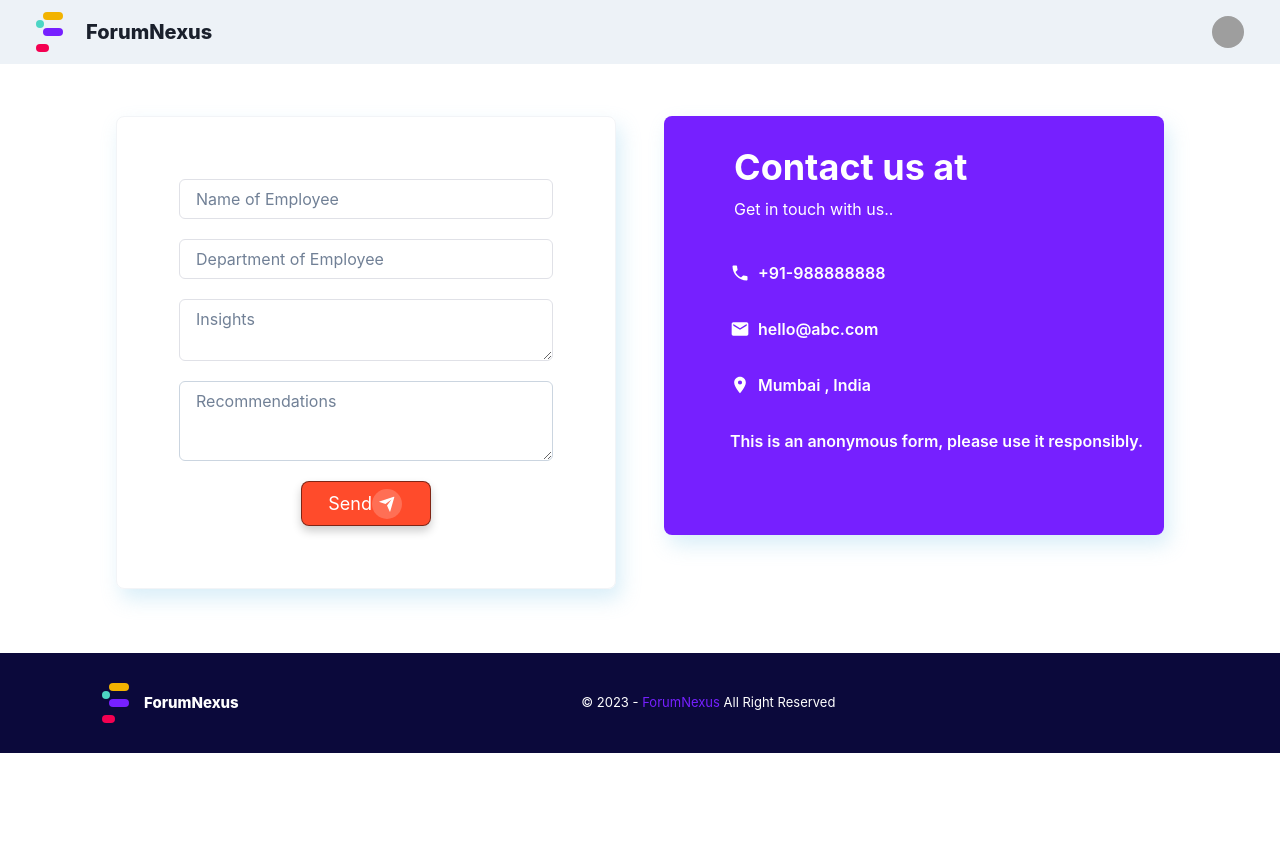
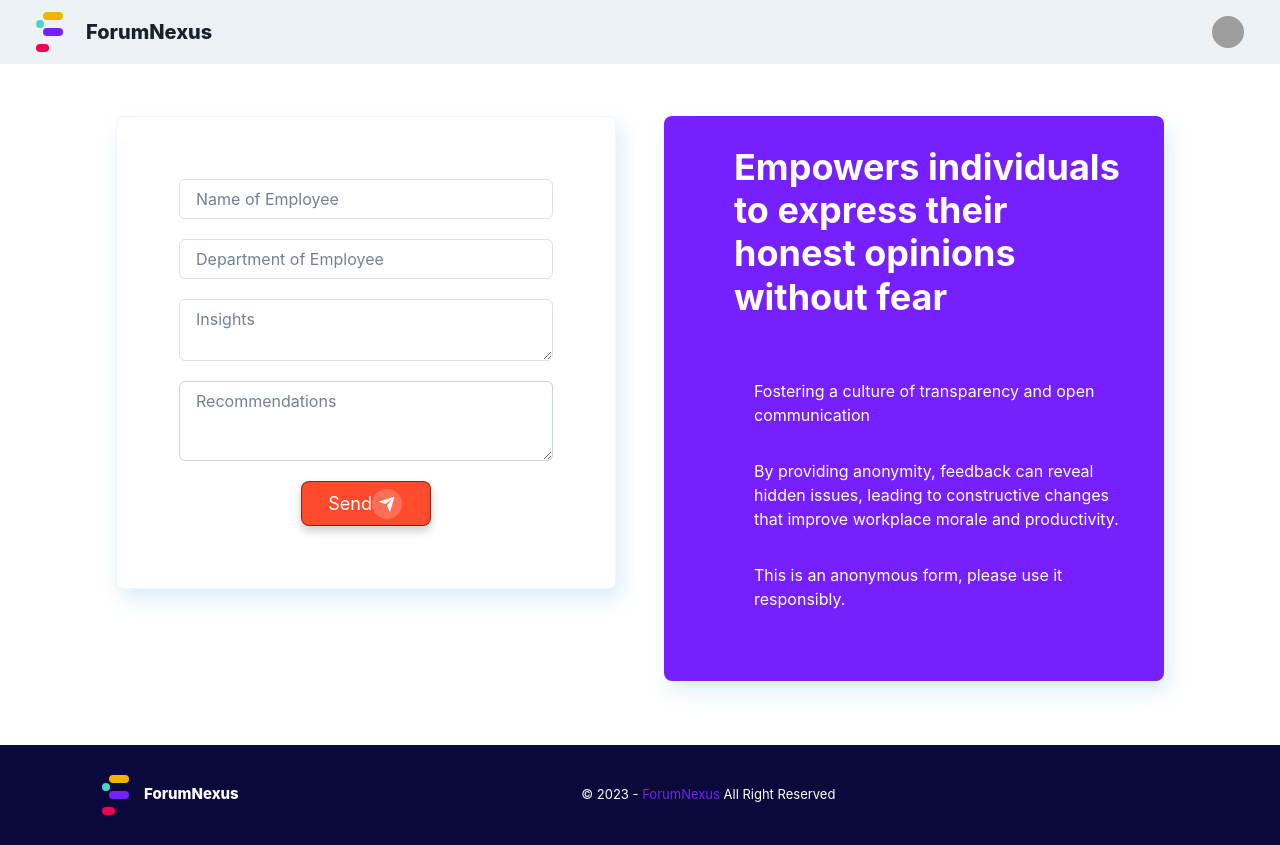
Before and after one commit to AayushBhagat256/storm_bitbucket, a React (Vite) app: page /empForm in a window 1280 px wide. Before the commit the page ends 800 px from the top, so only its background shows below. Built offline with nearby package versions, Linux system fonts and the light colour scheme; grey boxes are pictures that could not be loaded; a web font is replaced by a local one.

Commit message:
editingdone

```diff
--- a/src/components/Sections/Contact.jsx
+++ b/src/components/Sections/Contact.jsx
@@ -12,11 +12,11 @@ export default function Contact() {
         <div className="container">
           <HeaderInfo>
             <h1 className="font40 extraBold">Let's get in touch</h1>
-            <p className="font13">
+            {/* <p className="font13">
               Lorem ipsum dolor sit amet, consetetur sadipscing elitr, sed diam nonumy eirmod tempor invidunt ut
               <br />
               labore et dolore magna aliquyam erat, sed diam voluptua.
-            </p>
+            </p> */}
           </HeaderInfo>
           <div className="row" style={{ paddingBottom: "30px" }}>
             <div className="col-xs-12 col-sm-12 col-md-6 col-lg-6">
--- a/src/components/Sections/Pricing.jsx
+++ b/src/components/Sections/Pricing.jsx
@@ -10,19 +10,19 @@ export default function Pricing() {
         <div className="container">
           <HeaderInfo>
             <h1 className="font40 extraBold">Check Our Pricing</h1>
-            <p className="font13">
+            {/* <p className="font13">
               Lorem ipsum dolor sit amet, consetetur sadipscing elitr, sed diam nonumy eirmod tempor invidunt ut
               <br />
               labore et dolore magna aliquyam erat, sed diam voluptua.
-            </p>
+            </p> */}
           </HeaderInfo>
           <TablesWrapper className="flexSpaceNull">
             <TableBox>
               <PricingTable
                 icon="roller"
-                price="$29,99/mo"
+                price=" ₹29,99/mo"
                 title="Starter"
-                text="Lorem ipsum dolor sit amet, consetetur sadipscing elitr, sed diam nonumy eirmod tempor."
+                // text="Lorem ipsum dolor sit amet, consetetur sadipscing elitr, sed diam nonumy eirmod tempor."
                 offers={[
                   { name: "Product Offer", cheked: true },
                   { name: "Offer", cheked: true },
@@ -36,9 +36,9 @@ export default function Pricing() {
             <TableBox>
               <PricingTable
                 icon="monitor"
-                price="$49,99/mo"
+                price=" ₹49,99/mo"
                 title="Basic"
-                text="Lorem ipsum dolor sit amet, consetetur sadipscing elitr, sed diam nonumy eirmod tempor."
+                // text="Lorem ipsum dolor sit amet, consetetur sadipscing elitr, sed diam nonumy eirmod tempor."
                 offers={[
                   { name: "Product Offer", cheked: true },
                   { name: "Offer", cheked: true },
@@ -52,9 +52,9 @@ export default function Pricing() {
             <TableBox>
               <PricingTable
                 icon="browser"
-                price="$59,99/mo"
+                price=" ₹59,99/mo"
                 title="Golden"
-                text="Lorem ipsum dolor sit amet, consetetur sadipscing elitr, sed diam nonumy eirmod tempor."
+                // text="Lorem ipsum dolor sit amet, consetetur sadipscing elitr, sed diam nonumy eirmod tempor."
                 offers={[
                   { name: "Product Offer", cheked: true },
                   { name: "Offer", cheked: true },
--- a/src/components/Sections/Services.jsx
+++ b/src/components/Sections/Services.jsx
@@ -62,10 +62,9 @@ export default function Services() {
             <Advertising className="flexSpaceCenter">
               <AddLeft>
                 <h4 className="font15 semiBold">A few words about company</h4>
-                <h2 className="font40 extraBold">A Study of Creativity</h2>
+                <h2 className="font40 extraBold">We are a company of IDEAS and IDOLS</h2>
                 <p className="font12">
-                  Lorem ipsum dolor sit amet, consetetur sadipscing elitr, sed diam nonumy eirmod tempor invidunt ut labore et dolore magna aliquyam erat, sed
-                  diam voluptua. At vero eos et accusam et justo duo dolores et ea rebum.
+                Embracing creativity and expertise, we blend IDEAS and IDOLS seamlessly at our digital hub. As your one-stop solution, we transform concepts into captivating digital forms, defining excellence in every creation.
                 </p>
                 <ButtonsRow className="flexNullCenter" style={{ margin: "30px 0"}}>
                   <div style={{ width: "190px" }}>
--- a/src/screens/employeeFeedback/EmpForm.jsx
+++ b/src/screens/employeeFeedback/EmpForm.jsx
@@ -234,53 +234,22 @@ export default function ContactEmpForm() {
 
                                     <WrapItem color={'white'}>
                                         <Box bg={'linear-gradient(180deg, #7620ff 0%, #7620ff 100%)'} boxShadow={'5px 10px 20px 0px rgba(129, 198, 232, 0.30)'} className='infobox' borderRadius={'lg'} id='conbox'  >
-                                            <Heading ml={'40px'} color={'white'} >Contact us at</Heading>
-                                            <Text ml={'40px'} color={'white'} mt={{ sm: 2, md: 2, lg: 2 }} >
-                                                Get in touch with us..
-                                            </Text>
+                                            <Heading ml={'40px'} color={'white'} >Empowers individuals to express their honest opinions without fear</Heading>
+                                            <br />
+
                                             <Box marginTop={0} id='box123' py={{ base: 5, sm: 5, md: 8, lg: 10 }}>
-                                                <VStack pl={0} ml={{ base: 0, md: 5 }} align={'flex-start'} spacing={2} >
-                                                    <Button
-                                                        size="md"
-                                                        height="48px"
-                                                        width="auto"
-                                                        variant="ghost"
-                                                        color={'white'}
-                                                        _hover={{ border: '2px solid #1C6FEB' }}
-                                                        leftIcon={<MdPhone size="20px" />}>
-                                                        +91-988888888
-                                                    </Button>
-                                                    <Button
-                                                        size="md"
-                                                        height="48px"
-                                                        width="auto"
-                                                        variant="ghost"
-                                                        color={'white'}
-                                                        _hover={{ border: '2px solid #1C6FEB' }}
-                                                        leftIcon={<MdEmail size="20px" />}>
-                                                        hello@abc.com
-                                                    </Button>
-                                                    <Button
-                                                        size="md"
-                                                        height="48px"
-                                                        width="auto"
-                                                        variant="ghost"
-                                                        color={'white'}
-                                                        _hover={{ border: '2px solid #1C6FEB' }}
-                                                        leftIcon={<MdLocationOn size="20px" />}
-                                                    >
-                                                        Mumbai , India
-                                                    </Button>
-                                                    <Button
-                                                        size="md"
-                                                        height="48px"
-                                                        width="auto"
-                                                        variant="ghost"
-                                                        color={'white'}
-                                                        _hover={{ border: '2px solid #1C6FEB' }}
-                                                    >
+                                                <VStack pl={0} ml={{ base: 0, md: 5 }} align={'flex-start'} justifyContent={'center'} spacing={0} >
+                                                    <Text ml={'40px'} color={'white'} mt={{ sm: 2, md: 2, lg: 2 }} >
+                                                        Fostering a culture of transparency and open communication
+                                                    </Text>
+                                                    <br />
+                                                    <Text ml={'40px'} color={'white'} mt={{ sm: 2, md: 2, lg: 2 }} >
+                                                        By providing anonymity, feedback can reveal hidden issues, leading to constructive changes that improve workplace morale and productivity.
+                                                    </Text>
+                                                    <br />
+                                                    <Text ml={'40px'} color={'white'} mt={{ sm: 2, md: 2, lg: 2 }} >
                                                         This is an anonymous form, please use it responsibly.
-                                                    </Button>
+                                                    </Text>
                                                 </VStack>
                                             </Box>
                                         </Box>
```
